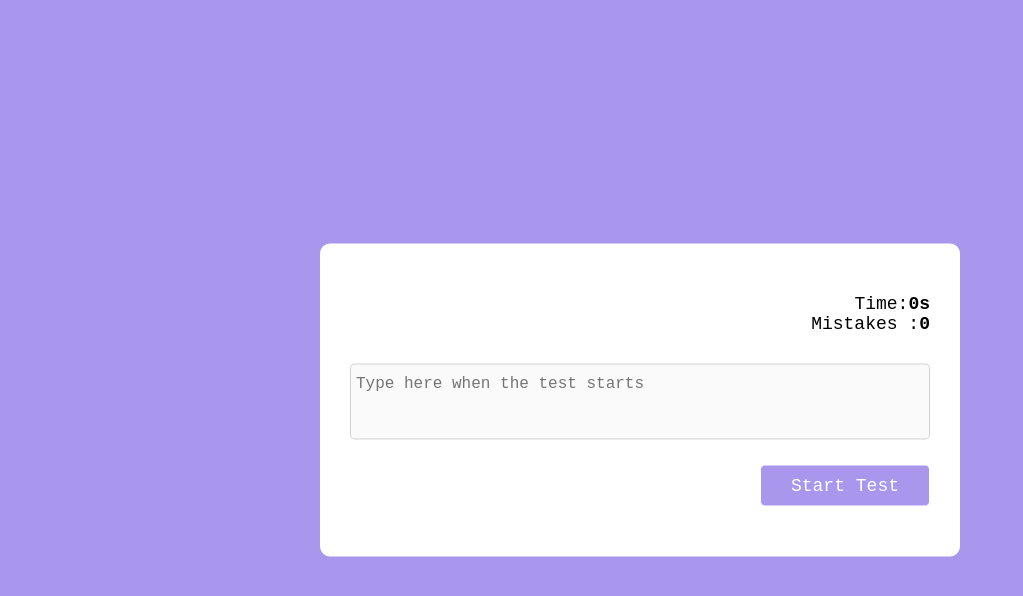
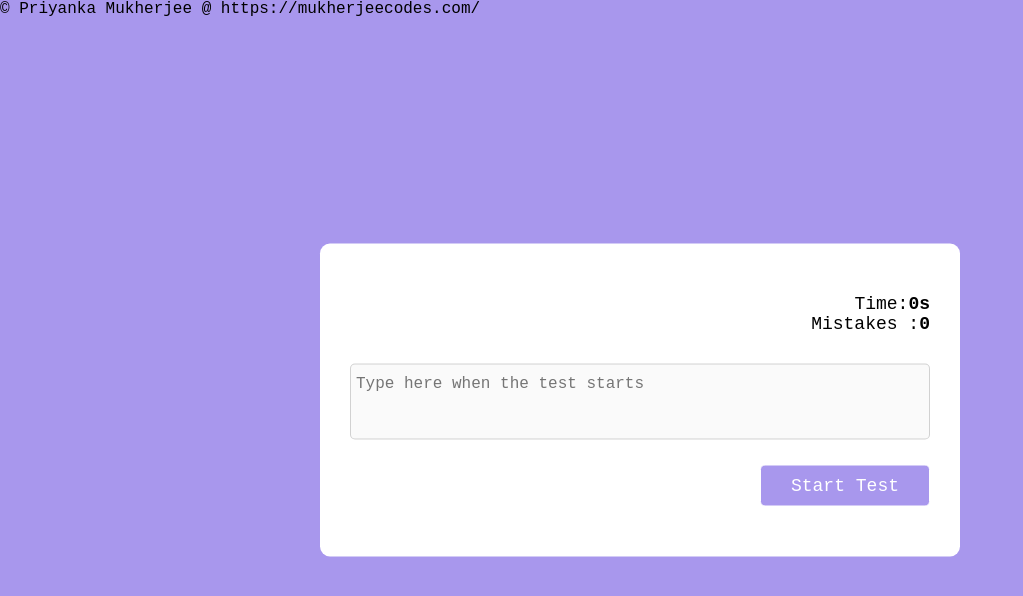
Before and after one commit to fortheloveofcode1/typing-speed-check, a plain HTML site: page index.html in a window 1280 px wide. Shown: the whole page, without its empty margins (0-1023 px from the left). Drawn offline with Linux system fonts and the light colour scheme; no server answers.

Commit message:
aded footer

```diff
--- a/index.html
+++ b/index.html
@@ -33,4 +33,7 @@
         </body>
 
         <script src="script.js"></script>
+        <footer>
+            <p>&copy; Priyanka Mukherjee @ https://mukherjeecodes.com/</p>
+        </footer>
     </html>
```
